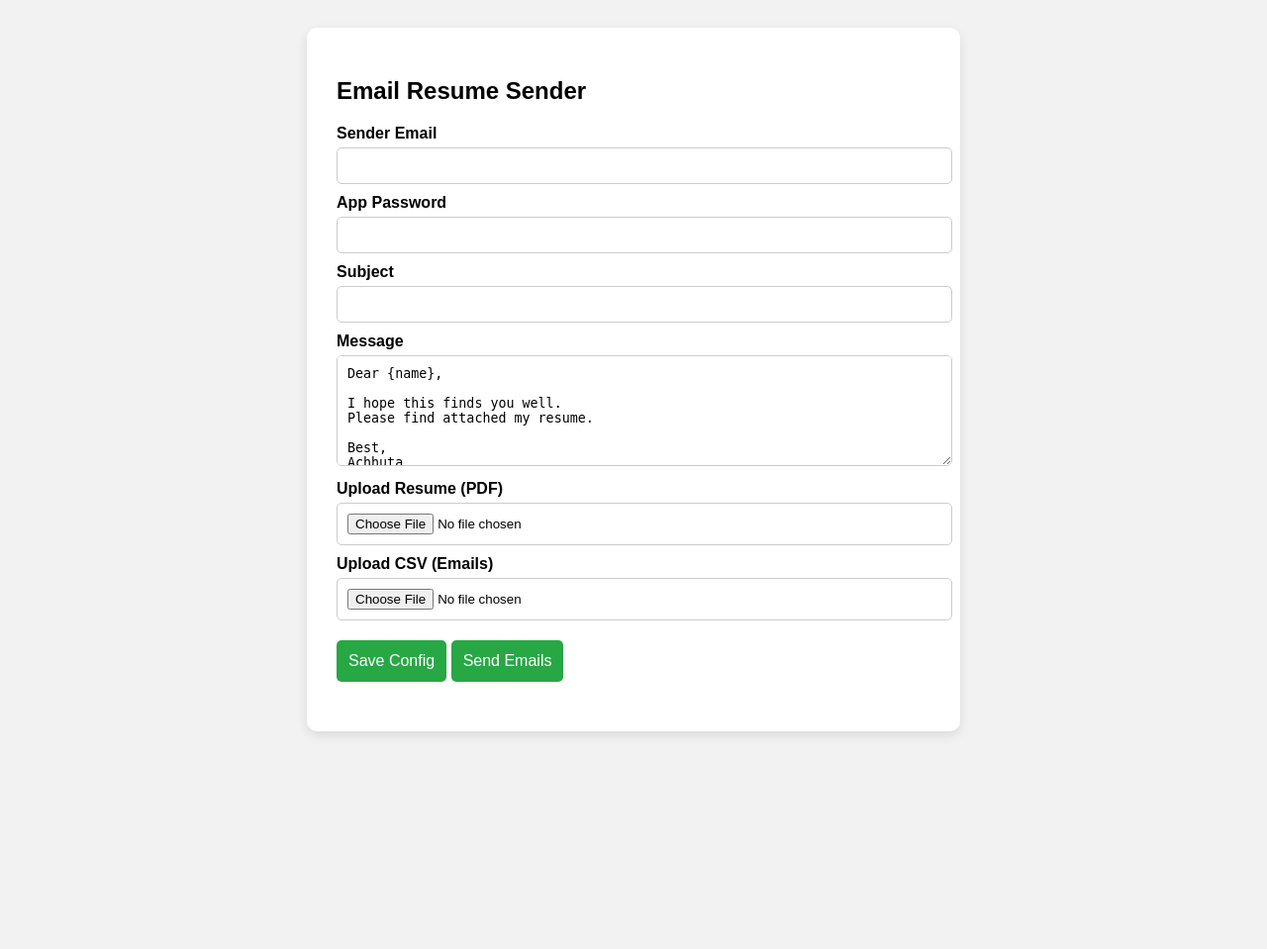
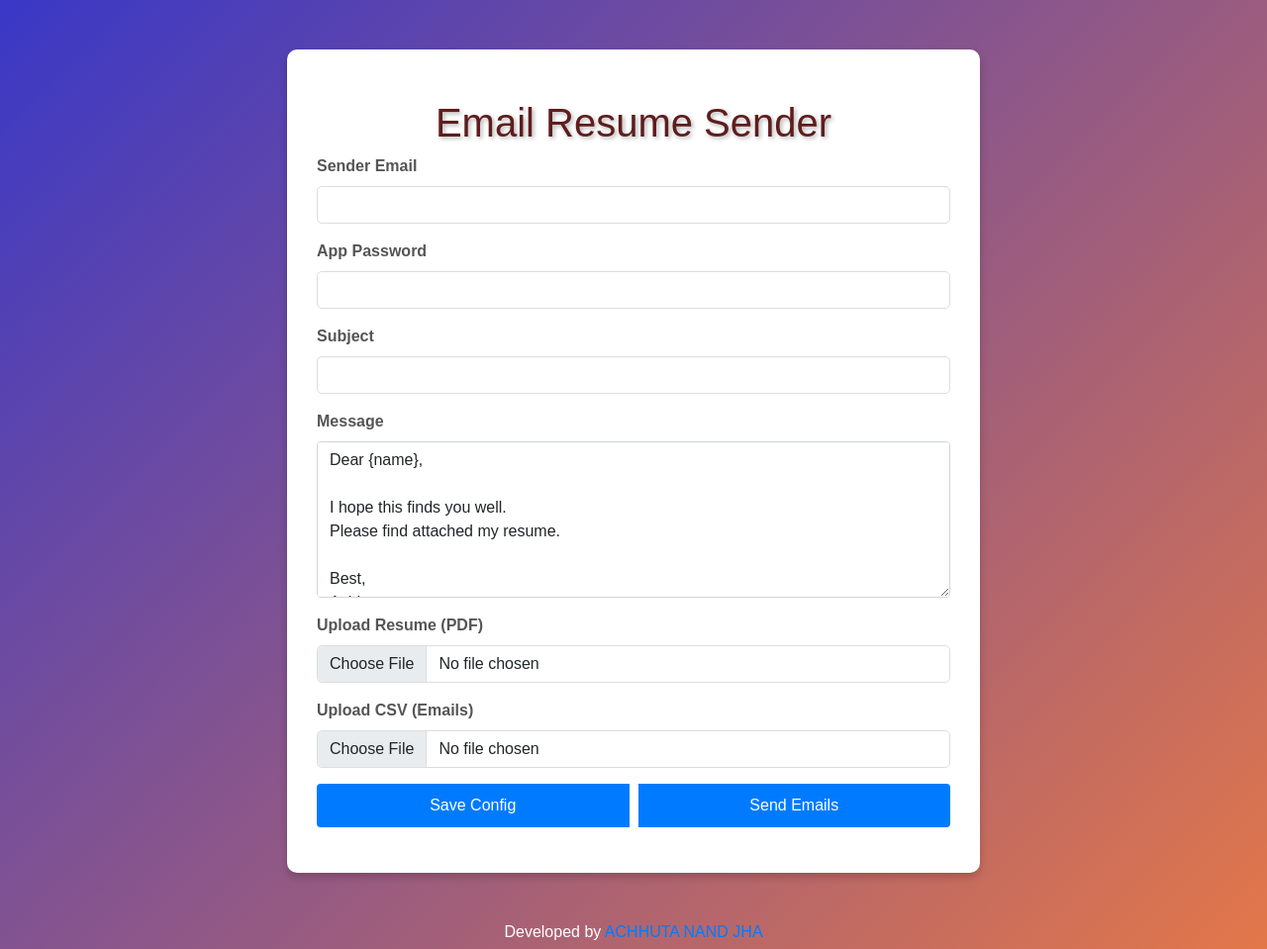
Before and after one commit to anjha1/Email-Resume-Sender, a Flask app: page / in a window 1280 px wide. Shown: the whole page at 99% size. Before the commit the page ends 743 px from the top, so only its background shows below. Run offline with Flask 3, Linux system fonts and the light colour scheme; some libraries are stand-ins or nearby versions.

Commit message:
Update index.html

```diff
--- a/templates/index.html
+++ b/templates/index.html
@@ -2,49 +2,70 @@
 <html lang="en">
 <head>
     <meta charset="UTF-8">
-    <title>Email Sender Config</title>
+    <meta name="viewport" content="width=device-width, initial-scale=1.0">
+    <title>Email Resume Sender</title>
+    <link rel="stylesheet" href="https://cdnjs.cloudflare.com/ajax/libs/bootstrap/5.1.3/css/bootstrap.min.css">
     <style>
         body {
-            font-family: Arial, sans-serif;
-            background: #f2f2f2;
-            padding: 20px;
+            font-family: 'Arial', sans-serif;
+            background: linear-gradient(135deg, #2422c0e6, #e27445f9);
+            color: #333;
+            margin: 0;
+            padding: 0;
+        }
+        h2 {
+            color: #5f1d1d;
+            font-size: 2.5rem;
+            margin-top: 20px;
+            text-align: center;
+            text-shadow: 2px 2px 4px rgba(0, 0, 0, 0.3);
         }
         .container {
-            background: white;
-            max-width: 600px;
-            margin: auto;
+            background: #fff;
+            border-radius: 10px;
+            box-shadow: 0 4px 8px rgba(0, 0, 0, 0.2);
             padding: 30px;
-            border-radius: 10px;
-            box-shadow: 0 4px 12px rgba(0,0,0,0.1);
+            max-width: 700px;
+            margin: 50px auto;
         }
-        label {
-            margin-top: 10px;
-            display: block;
+        .form-label {
             font-weight: bold;
+            color: #555;
         }
-        input, textarea {
-            width: 100%;
-            padding: 10px;
-            margin-top: 5px;
+        textarea, input[type="file"], input[type="email"], input[type="password"], input[type="text"] {
             border-radius: 5px;
-            border: 1px solid #ccc;
+            border: 1px solid #ddd;
         }
-        button {
+        .btn-primary {
+            background-color: #007bff;
+            border: none;
+            padding: 10px 20px;
+            font-size: 1rem;
+            transition: background-color 0.3s ease;
+        }
+        .btn-primary:hover {
+            background-color: #bc2727;
+        }
+        .btn-group {
+            display: flex;
+            gap: 10px;
+        }
+        #status {
             margin-top: 20px;
-            padding: 12px;
-            background: #28a745;
-            color: white;
-            border: none;
-            font-size: 16px;
-            border-radius: 5px;
-            cursor: pointer;
+            font-size: 1.1rem;
         }
-        button:hover {
-            background: #218838;
+        footer {
+            text-align: center;
+            color: #fff;
+            margin-top: 30px;
+            font-size: 0.9rem;
         }
-        .status {
-            margin-top: 20px;
-            color: #333;
+        footer a {
+            color: #007bff;
+            text-decoration: none;
+        }
+        footer a:hover {
+            text-decoration: underline;
         }
     </style>
 </head>
@@ -52,38 +73,54 @@
     <div class="container">
         <h2>Email Resume Sender</h2>
         <form id="emailForm" enctype="multipart/form-data">
-        <label for="senderEmail">Sender Email</label>
-        <input type="email" id="senderEmail" name="sender_email" required>
+            <div class="mb-3">
+                <label for="senderEmail" class="form-label">Sender Email</label>
+                <input type="email" class="form-control" id="senderEmail" name="sender_email" required>
+            </div>
 
-        <label for="senderPassword">App Password</label>
-        <input type="password" id="senderPassword" name="sender_password" required>
+            <div class="mb-3">
+                <label for="senderPassword" class="form-label">App Password</label>
+                <input type="password" class="form-control" id="senderPassword" name="sender_password" required>
+            </div>
 
-        <label for="subject">Subject</label>
-        <input type="text" id="subject" name="subject" required>
+            <div class="mb-3">
+                <label for="subject" class="form-label">Subject</label>
+                <input type="text" class="form-control" id="subject" name="subject" required>
+            </div>
 
-        <label for="message">Message</label>
-        <textarea id="message" name="message" rows="6" required>
-Dear {name},
+            <div class="mb-3">
+                <label for="message" class="form-label">Message</label>
+                <textarea id="message" name="message" class="form-control" rows="6" required>Dear {name},
 
 I hope this finds you well.
 Please find attached my resume.
 
 Best,
-Achhuta
-        </textarea>
+Achhuta</textarea>
+            </div>
 
-        <label for="resumeFile">Upload Resume (PDF)</label>
-        <input type="file" id="resumeFile" name="resume_file" accept=".pdf" required>
+            <div class="mb-3">
+                <label for="resumeFile" class="form-label">Upload Resume (PDF)</label>
+                <input type="file" class="form-control" id="resumeFile" name="resume_file" accept=".pdf" required>
+            </div>
 
-        <label for="csvFile">Upload CSV (Emails)</label>
-        <input type="file" id="csvFile" name="csv_file" accept=".csv" required>
+            <div class="mb-3">
+                <label for="csvFile" class="form-label">Upload CSV (Emails)</label>
+                <input type="file" class="form-control" id="csvFile" name="csv_file" accept=".csv" required>
+            </div>
 
-        <button type="button" onclick="saveConfig()">Save Config</button>
-        <button type="button" onclick="sendEmails()">Send Emails</button>
+            <div class="btn-group mb-3">
+                <button type="button" class="btn btn-primary w-50" onclick="saveConfig()">Save Config</button>
+                <button type="button" class="btn btn-primary w-50" onclick="sendEmails()">Send Emails</button>
+            </div>
 
-        <div class="status" id="status"></div>
+            <div id="status" class="alert alert-info text-center" role="alert" style="display: none;"></div>
         </form>
     </div>
+
+    <footer>
+       <h6>Developed by <a href="https://anjha1.github.io/portfolio-Home/">ACHHUTA NAND JHA</a><h6>
+    </footer>
 
     <script>
         function saveConfig() {
@@ -94,8 +131,8 @@ Achhuta
                 method: "POST",
                 body: formData
             }).then(res => res.json())
-          .then(data => document.getElementById("status").textContent = data.message)
-          .catch(() => document.getElementById("status").textContent = "Error saving config");
+              .then(data => showStatus(data.message))
+              .catch(() => showStatus("Error saving config"));
         }
 
         function sendEmails() {
@@ -104,12 +141,18 @@ Achhuta
             }).then(res => res.json())
               .then(data => {
                   if (data.output) {
-                  document.getElementById("status").textContent = "Emails sent! Check the log.";
+                      showStatus("Emails sent! Check the log.");
                       console.log(data.output);
                   } else {
-                  document.getElementById("status").textContent = data.error || "Error sending emails.";
+                      showStatus(data.error || "Error sending emails.");
                   }
               });
+        }
+
+        function showStatus(message) {
+            const statusDiv = document.getElementById("status");
+            statusDiv.style.display = "block";
+            statusDiv.textContent = message;
         }
     </script>
 </body>
```
Lines whose indentation alone changed are shown as unchanged.
